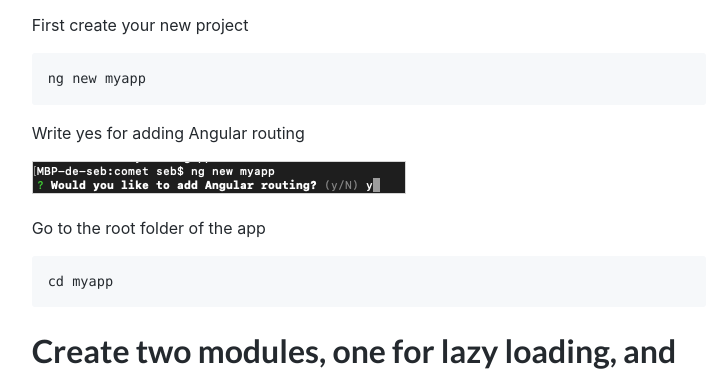
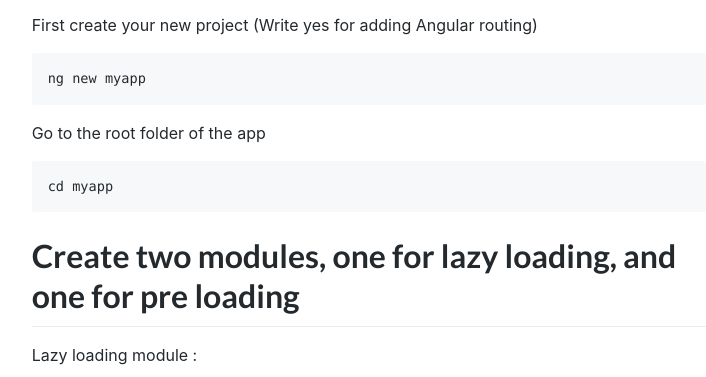
Before and after one commit to seblemeur/seblemeur-blog, a Gatsby site: page /angular-9-lazy-pre-loading/ in a window 1280 px wide. Shown: the part 417-794 px from the top of the page, without its empty margins (271-977 px from the left). Built offline with nearby package versions, Linux system fonts and the light colour scheme; Gatsby itself is replaced by a stand-in of ours; some packages are replaced by stand-ins of ours; code samples lack their colours.

Commit message:
Update index.md

````diff
--- a/content/blog/angular-9-lazy-pre-loading/index.md
+++ b/content/blog/angular-9-lazy-pre-loading/index.md
@@ -8,15 +8,10 @@ Lazy loading is a very useful (large application with many routes for example) b
 
 # Setup your new angular application
 
-First create your new project
+First create your new project (Write yes for adding Angular routing)
 ```
 ng new myapp
 ```
-Write yes for adding Angular routing
-
-![alt text][logo]
-
-[logo]: ng-new-routing.png
 
 Go to the root folder of the app
 
````
